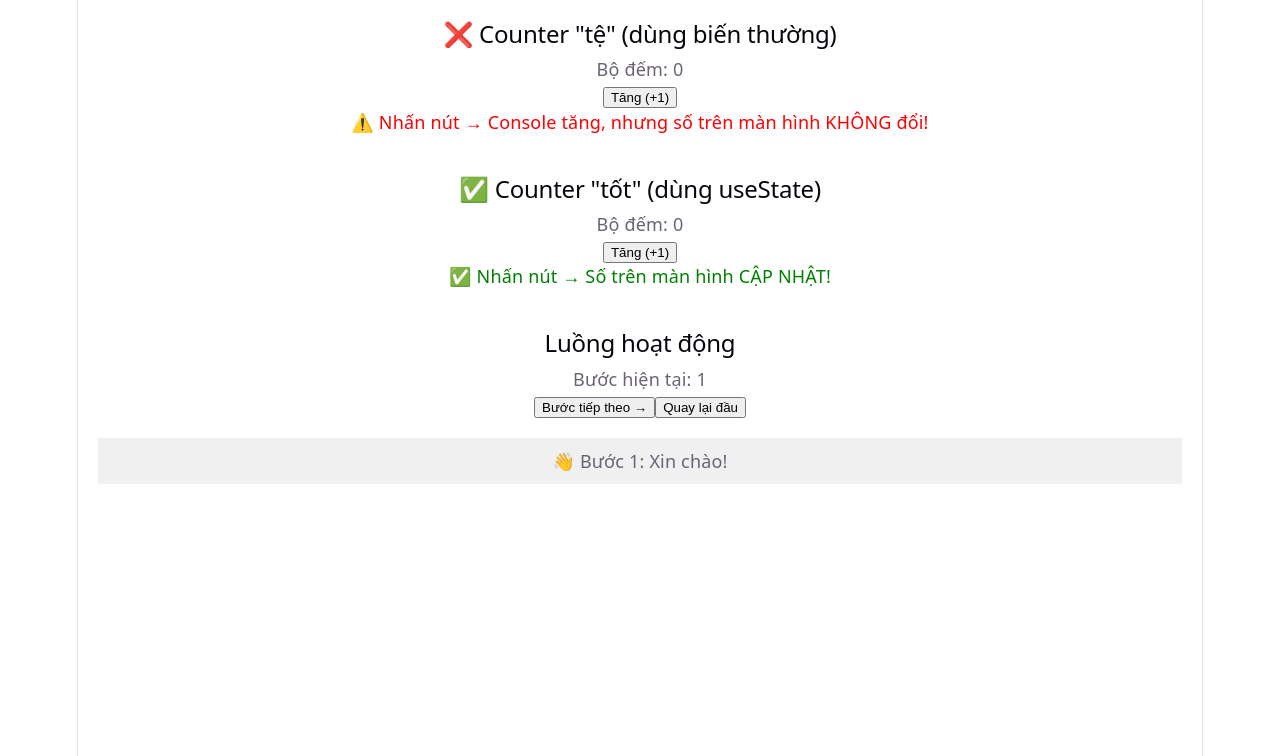
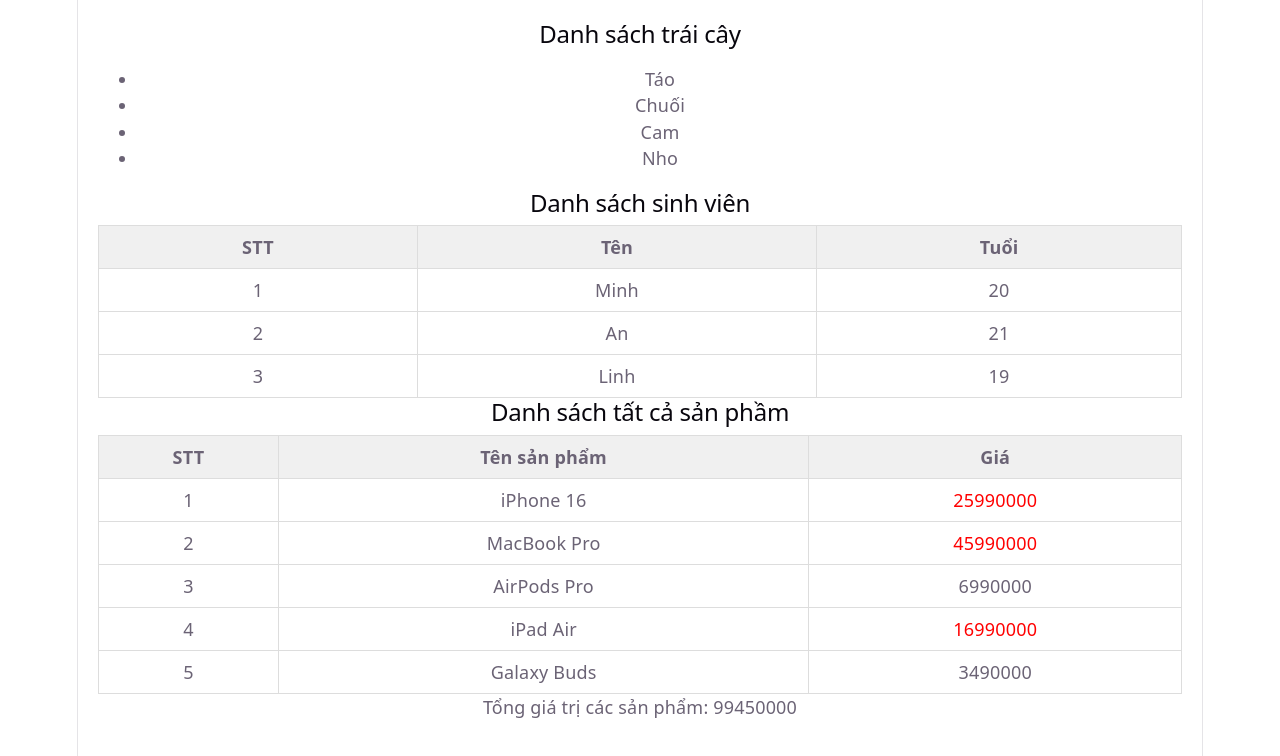
Before and after one commit to Tanne55/CSE391_NguyenDuyTan_2451160825, a React (Vite) app in the folder lab_practical/session_04_react_basics/my-app/: page / in a window 1280 px wide. Shown: the top 756 px of the page. Built offline with nearby package versions, Linux system fonts and the light colour scheme.

Commit message:
feat: B2_ss4_lab

```diff
--- /dev/null
+++ b/lab_practical/session_04_react_basics/my-app/components/AndDemo.jsx
@@ -0,0 +1,59 @@
+function AndDemo() {
+    const hasNotification = true;
+    const notificationCount = 5;
+
+    return (
+        <div style={{ padding: "20px" }}>
+            <h2>Thông báo</h2>
+
+            {/* Hiện khi có thông báo */}
+            {hasNotification && (
+                <div style={{ background: "#fff3cd", padding: "10px" }}>
+                    Bạn có {notificationCount} thông báo mới!
+                </div>
+            )}
+
+            {/* Không hiện gì khi không có */}
+            {!hasNotification && <p>Không có thông báo</p>}
+        </div>
+    );
+}
+
+function Online_Offline(){
+    let isOnline = true;
+    if (isOnline) return <p>🟢</p>
+    else return <p>🔴</p>
+    return (
+        <div style={{ padding: "20px" }}>
+            <h2>Trạng thái online/offline</h2>
+            {Online_Offline()}
+        </div>
+    );
+}
+
+function Menu(){
+    let isLoggedIn = true;
+    return (
+        <div style={{ padding: "20px" }}>
+            <h2>Menu</h2>
+            {isLoggedIn && <p>🟢</p>}
+            {!isLoggedIn && <p>🔴</p>}
+        </div>
+    );
+}
+
+function OutOfStock() {
+    let stock = 0;
+    function CheckHang(stock) {
+        if (stock === 0) return <p>Hết hàng</p>
+        else return <p>Còn hàng</p>
+    }
+    return (
+        <div style={{ padding: "20px" }}>
+            <h2>Trạng thái hàng</h2>
+            {CheckHang(stock)}
+        </div>
+    );
+}
+export default AndDemo;
+export {Online_Offline, Menu, OutOfStock};
--- /dev/null
+++ b/lab_practical/session_04_react_basics/my-app/components/ListRendering.jsx
@@ -0,0 +1,76 @@
+function ListRendering() {
+    const fruits = ["Táo", "Chuối", "Cam", "Nho"];
+
+    const students = [
+        { id: 1, name: "Minh", age: 20 },
+        { id: 2, name: "An", age: 21 },
+        { id: 3, name: "Linh", age: 19 }
+    ];
+
+    const products = [
+        { id: 1, name: "iPhone 16", price: 25990000 },
+        { id: 2, name: "MacBook Pro", price: 45990000 },
+        { id: 3, name: "AirPods Pro", price: 6990000 },
+        { id: 4, name: "iPad Air", price: 16990000 },
+        { id: 5, name: "Galaxy Buds", price: 3490000 }
+    ]
+
+    return (
+        <div style={{ padding: "20px" }}>
+            <h2>Danh sách trái cây</h2>
+            <ul>
+                {fruits.map((fruit, index) => (
+                    <li key={index}>{fruit}</li>
+                ))}
+            </ul>
+
+            <h2>Danh sách sinh viên</h2>
+            <table style={{ width: "100%", borderCollapse: "collapse" }}>
+                <thead>
+                    <tr style={{ background: "#f0f0f0" }}>
+                        <th style={{ border: "1px solid #ddd", padding: "8px" }}>STT</th>
+                        <th style={{ border: "1px solid #ddd", padding: "8px" }}>Tên</th>
+                        <th style={{ border: "1px solid #ddd", padding: "8px" }}>Tuổi</th>
+                    </tr>
+                </thead>
+                <tbody>
+                    {students.map((student, index) => (
+                        <tr key={student.id}>
+                            <td style={{ border: "1px solid #ddd", padding: "8px" }}>{index + 1}</td>
+                            <td style={{ border: "1px solid #ddd", padding: "8px" }}>{student.name}</td>
+                            <td style={{ border: "1px solid #ddd", padding: "8px" }}>{student.age}</td>
+                        </tr>
+                    ))}
+                </tbody>
+            </table>
+
+            <h2>
+                Danh sách tất cả sản phầm
+            </h2>
+            <table style={{ width: "100%", borderCollapse: "collapse" }}>
+                <thead>
+                    <tr style={{ background: "#f0f0f0" }}>
+                        <th style={{ border: "1px solid #ddd", padding: "8px" }}>STT</th>
+                        <th style={{ border: "1px solid #ddd", padding: "8px" }}>Tên sản phẩm</th>
+                        <th style={{ border: "1px solid #ddd", padding: "8px" }}>Giá</th>
+                    </tr>
+                </thead>
+                <tbody>
+                    {products.map((prod, index) => (
+                        <tr key={prod.id}>
+                            <td style={{ border: "1px solid #ddd", padding: "8px" }}>{index + 1}</td>
+                            <td style={{ border: "1px solid #ddd", padding: "8px" }}>{prod.name}</td>
+                            {
+                                prod.price < 10000000 ? <td style={{ border: "1px solid #ddd", padding: "8px" }}>{prod.price}</td> : <td style={{ border: "1px solid #ddd", padding: "8px", color: "red" }}>{prod.price}</td>
+                            }
+                        </tr>
+                    ))}
+                </tbody>
+
+            </table>
+            <p>Tổng giá trị các sản phẩm: {products.reduce((total, prod) => total + prod.price, 0)}</p>
+        </div>
+    );
+}
+
+export default ListRendering;
--- a/lab_practical/session_04_react_basics/my-app/src/App.jsx
+++ b/lab_practical/session_04_react_basics/my-app/src/App.jsx
@@ -2,9 +2,8 @@
 import reactLogo from './assets/react.svg'
 import viteLogo from './assets/vite.svg'
 import heroImg from './assets/hero.png'
-import BadCounter from '../components/BadCounter'
-import GoodCounter from '../components/GoodCounter'
-import FlowDemo from '../components/FLowDemo'
+import AndDemo from '../components/AndDemo'
+import ListRendering from '../components/ListRendering'
 import './App.css'
 
 function App() {
@@ -12,9 +11,7 @@
 
   return (
     <>
-      <BadCounter />
-      <GoodCounter />
-      <FlowDemo />
+      <ListRendering />
     </>
   )
 }
```
Also changed, not shown: lab_practical/session_04_react_basics/my-app/answers/B2.md (added, +18 -0 lines), lab_practical/session_04_react_basics/my-app/components/SimpleVariables.jsx (added, +56 -0 lines), lab_practical/session_04_react_basics/my-app/components/TenaryDemo.jsx (added, +24 -0 lines).
